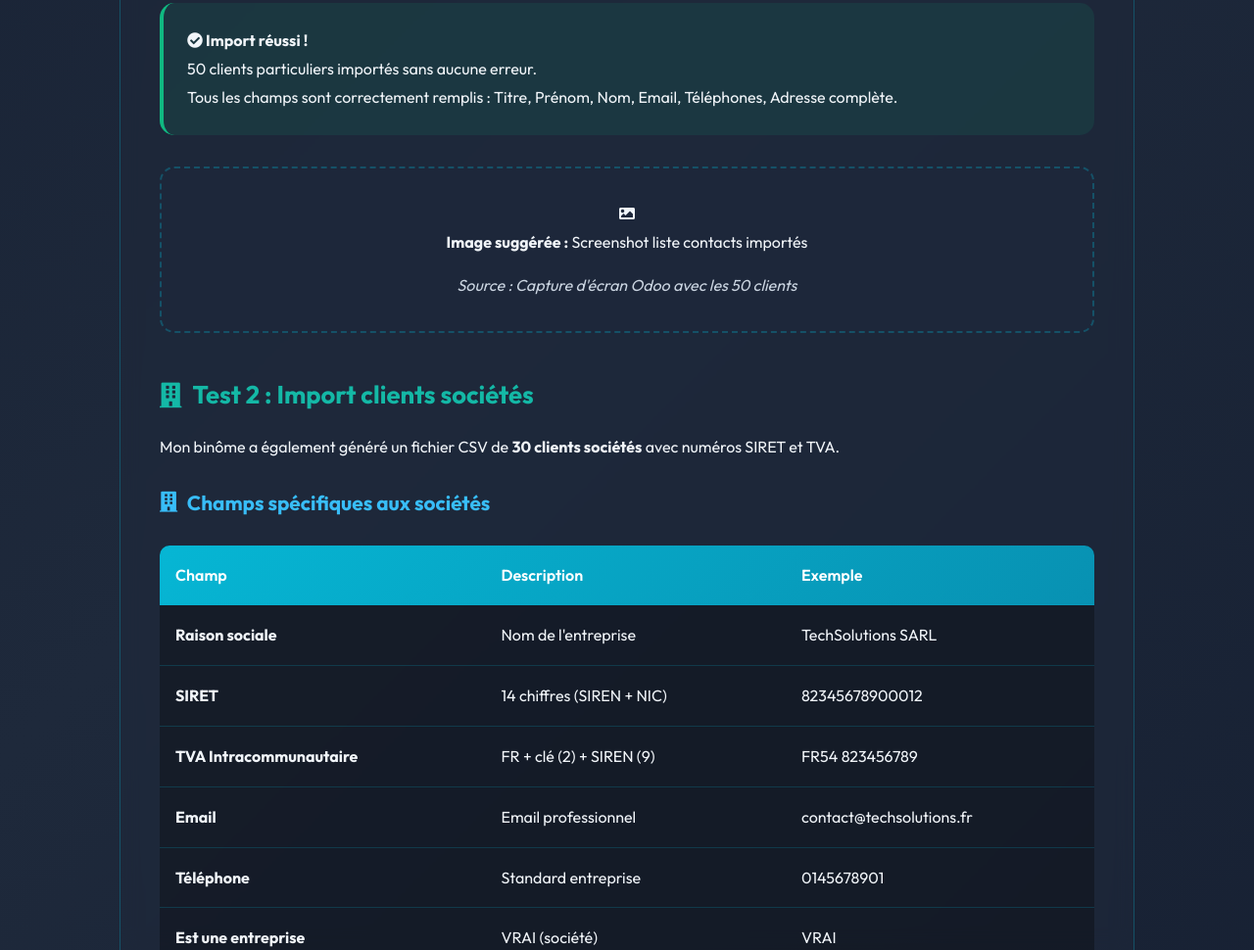
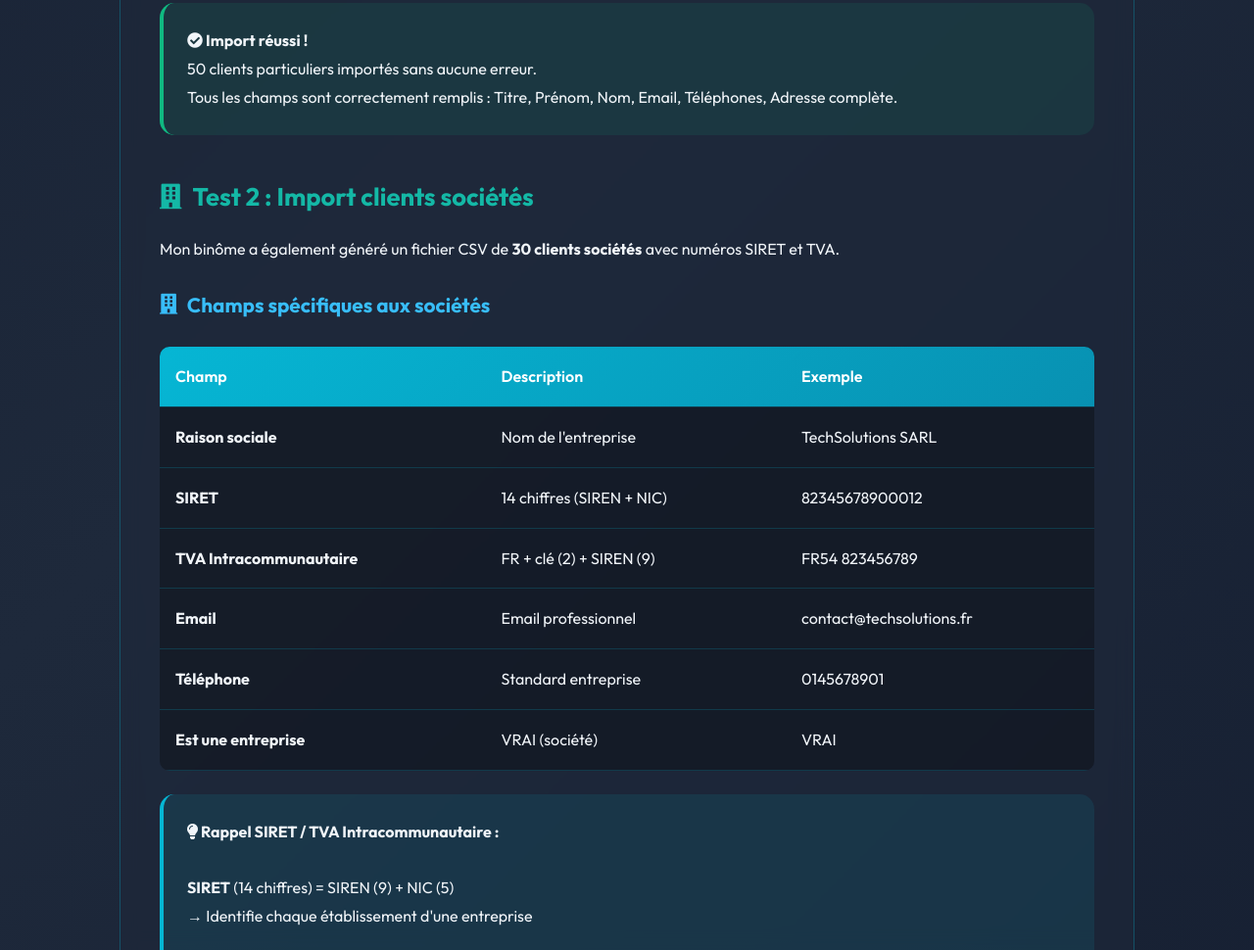
Before and after one commit to kaeligchristoux/PCP, a plain HTML site: page fichier/partie3-testcsv.html in a window 1280 px wide. Shown: the part 2791-3761 px from the top of the page at 98% size. Drawn offline with Linux system fonts and the light colour scheme.

Commit message:
Update partie3-testcsv.html

```diff
--- a/fichier/partie3-testcsv.html
+++ b/fichier/partie3-testcsv.html
@@ -617,12 +617,6 @@ Monsieur;Dubois;Théo;theo.dubois@email.fr;0456789012;0698765432;69001;Lyon;127
                     Tous les champs sont correctement remplis : Titre, Prénom, Nom, Email, Téléphones, Adresse complète.
                 </div>
 
-                <div class="image-placeholder">
-                    <div class="icon"><i class="fas fa-image"></i></div>
-                    <p><strong>Image suggérée :</strong> Screenshot liste contacts importés</p>
-                    <p class="image-caption">Source : Capture d'écran Odoo avec les 50 clients</p>
-                </div>
-
                 <h3><i class="fas fa-building"></i> Test 2 : Import clients sociétés</h3>
 
                 <p>
```
